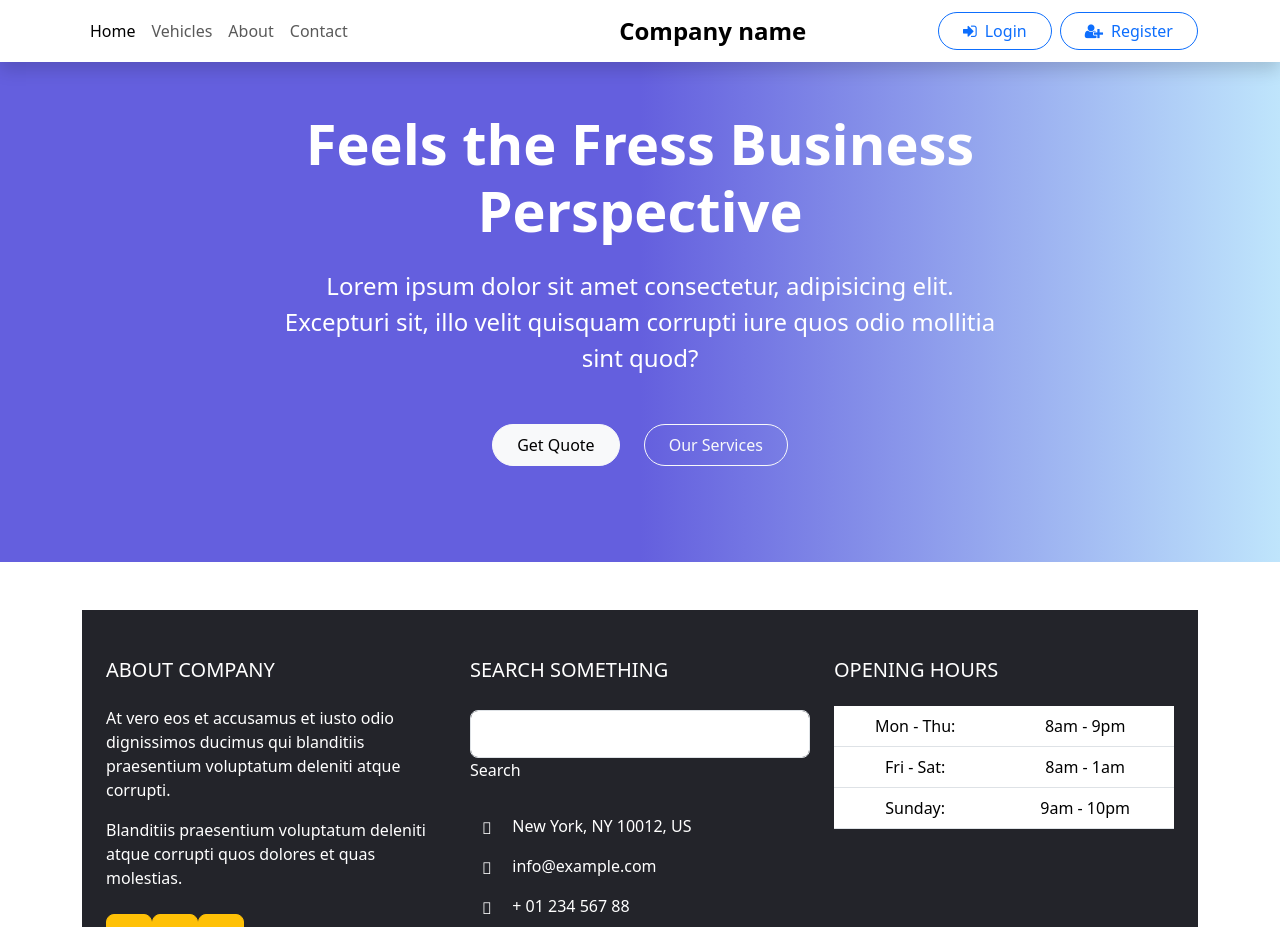
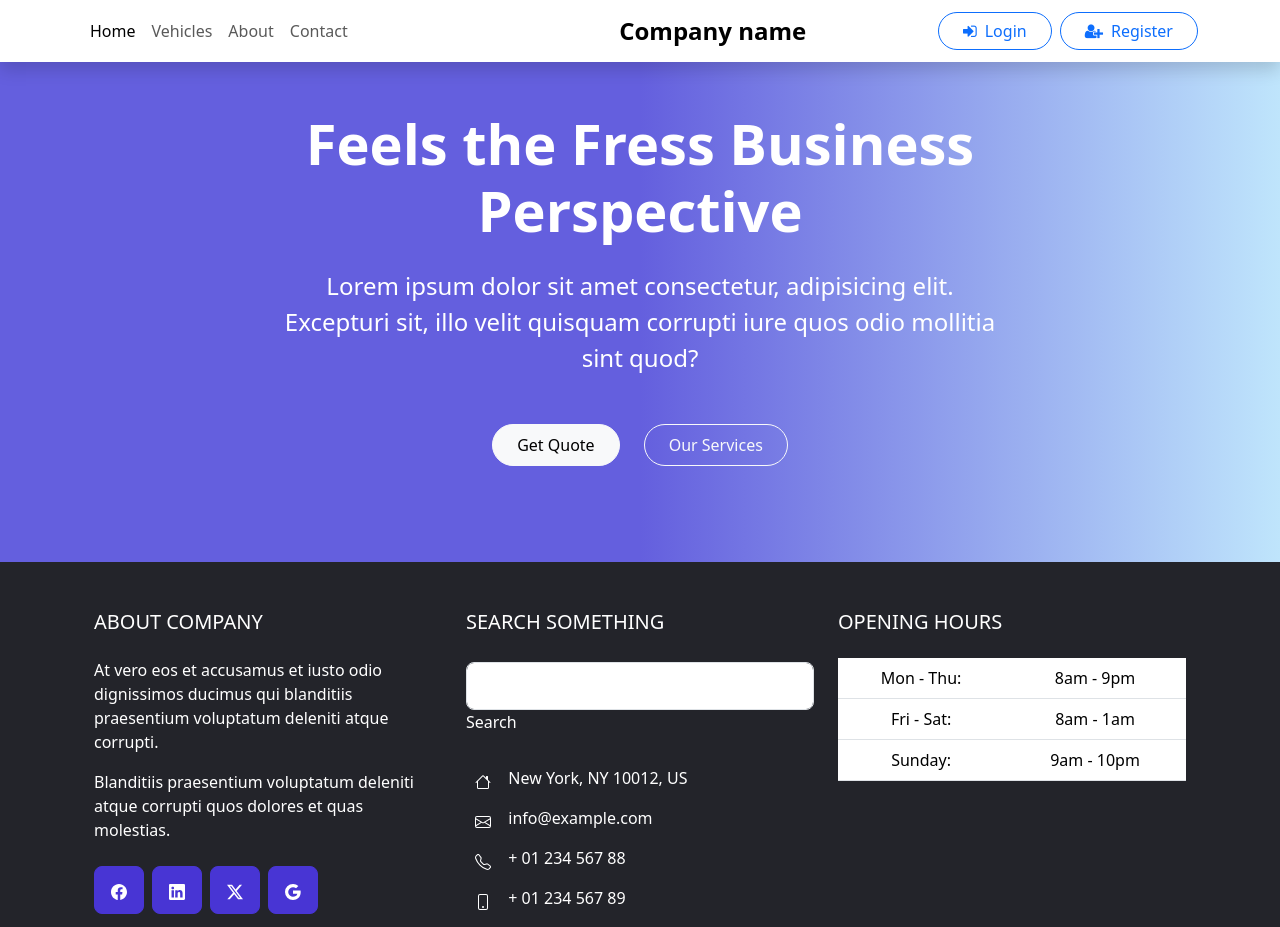
Before and after one commit to harkiratsingh2002/Project-Customet-Management, a React (Create React App) app in the folder mernweb/: page /#/ in a window 1280 px wide. Shown: the top 927 px of the page. Built offline with nearby package versions, Linux system fonts and the light colour scheme.

Commit message:
update footer

```diff
--- a/mernweb/src/CSS/footer.css
+++ b/mernweb/src/CSS/footer.css
@@ -21,3 +21,9 @@
 .text-center.p-3 {
     background-color: rgba(0, 0, 0, 0.2);
 }
+
+.btn.btn-floating.btn-warning.btn-lg.me-2 {
+    border-color: #4835d4;
+    color: white;
+    background-color: #4835d4;
+}
--- a/mernweb/src/components/footer.jsx
+++ b/mernweb/src/components/footer.jsx
@@ -4,7 +4,7 @@ import '../CSS/footer.css'
 export default function Footer() {
     return (
         // < !--Remove the container if you want to extend the Footer to full width. -- >
-        <div class="container my-5">
+
 
         <footer class="text-white text-center text-lg-start" >
             {/* <!-- Grid container --> */}
@@ -25,16 +25,24 @@ export default function Footer() {
                             molestias.
                         </p>
 
-                            <div class="mt-4">
+                        <div class="mt-4 ">
                             {/* <!-- Facebook --> */}
-                                <a type="button" class="btn btn-floating btn-warning btn-lg"><i class="fab fa-facebook-f"></i></a>
-                                {/* <!-- Dribbble --> */}
-                                <a type="button" class="btn btn-floating btn-warning btn-lg"><i class="fab fa-dribbble"></i></a>
+                            <a type="button" class="btn btn-floating btn-warning btn-lg me-2"><svg xmlns="http://www.w3.org/2000/svg" width="16" height="16" fill="currentColor" class="bi bi-facebook" viewBox="0 0 16 16">
+                                <path d="M16 8.049c0-4.446-3.582-8.05-8-8.05C3.58 0-.002 3.603-.002 8.05c0 4.017 2.926 7.347 6.75 7.951v-5.625h-2.03V8.05H6.75V6.275c0-2.017 1.195-3.131 3.022-3.131.876 0 1.791.157 1.791.157v1.98h-1.009c-.993 0-1.303.621-1.303 1.258v1.51h2.218l-.354 2.326H9.25V16c3.824-.604 6.75-3.934 6.75-7.951" />
+                            </svg></a>
+                            {/* <!-- Linkedin --> */}
+                            <a type="button" class="btn btn-floating btn-warning btn-lg me-2"><svg xmlns="http://www.w3.org/2000/svg" width="16" height="16" fill="currentColor" class="bi bi-linkedin" viewBox="0 0 16 16">
+                                <path d="M0 1.146C0 .513.526 0 1.175 0h13.65C15.474 0 16 .513 16 1.146v13.708c0 .633-.526 1.146-1.175 1.146H1.175C.526 16 0 15.487 0 14.854zm4.943 12.248V6.169H2.542v7.225zm-1.2-8.212c.837 0 1.358-.554 1.358-1.248-.015-.709-.52-1.248-1.342-1.248S2.4 3.226 2.4 3.934c0 .694.521 1.248 1.327 1.248zm4.908 8.212V9.359c0-.216.016-.432.08-.586.173-.431.568-.878 1.232-.878.869 0 1.216.662 1.216 1.634v3.865h2.401V9.25c0-2.22-1.184-3.252-2.764-3.252-1.274 0-1.845.7-2.165 1.193v.025h-.016l.016-.025V6.169h-2.4c.03.678 0 7.225 0 7.225z" />
+                            </svg></a>
                             {/* <!-- Twitter --> */}
-                                <a type="button" class="btn btn-floating btn-warning btn-lg"><i class="fab fa-twitter"></i></a>
+                            <a type="button" class="btn btn-floating btn-warning btn-lg me-2 "><svg xmlns="http://www.w3.org/2000/svg" width="16" height="16" fill="currentColor" class="bi bi-twitter-x" viewBox="0 0 16 16">
+                                <path d="M12.6.75h2.454l-5.36 6.142L16 15.25h-4.937l-3.867-5.07-4.425 5.07H.316l5.733-6.57L0 .75h5.063l3.495 4.633L12.601.75Zm-.86 13.028h1.36L4.323 2.145H2.865z" />
+                            </svg></a>
                             {/* <!-- Google + --> */}
-                                <a type="button" class="btn btn-floating btn-warning btn-lg"><i class="fab fa-google-plus-g"></i></a>
-                                {/* <!-- Linkedin --> */}
+                            <a type="button" class="btn btn-floating btn-warning btn-lg me-2"><svg xmlns="http://www.w3.org/2000/svg" width="16" height="16" fill="currentColor" class="bi bi-google" viewBox="0 0 16 16">
+                                <path d="M15.545 6.558a9.4 9.4 0 0 1 .139 1.626c0 2.434-.87 4.492-2.384 5.885h.002C11.978 15.292 10.158 16 8 16A8 8 0 1 1 8 0a7.7 7.7 0 0 1 5.352 2.082l-2.284 2.284A4.35 4.35 0 0 0 8 3.166c-2.087 0-3.86 1.408-4.492 3.304a4.8 4.8 0 0 0 0 3.063h.003c.635 1.893 2.405 3.301 4.492 3.301 1.078 0 2.004-.276 2.722-.764h-.003a3.7 3.7 0 0 0 1.599-2.431H8v-3.08z" />
+                            </svg>   </a>
+
                         </div>
                     </div>
                     {/* <!--Grid column--> */}
@@ -50,16 +58,25 @@ export default function Footer() {
 
                         <ul class="fa-ul" >
                             <li class="mb-3">
-                                    <span class="fa-li"><i class="fas fa-home"></i></span><span class="ms-2">New York, NY 10012, US</span>
+                                <span class="fa-li"><svg xmlns="http://www.w3.org/2000/svg" width="16" height="16" fill="currentColor" class="bi bi-house" viewBox="0 0 16 16">
+                                    <path d="M8.707 1.5a1 1 0 0 0-1.414 0L.646 8.146a.5.5 0 0 0 .708.708L2 8.207V13.5A1.5 1.5 0 0 0 3.5 15h9a1.5 1.5 0 0 0 1.5-1.5V8.207l.646.647a.5.5 0 0 0 .708-.708L13 5.793V2.5a.5.5 0 0 0-.5-.5h-1a.5.5 0 0 0-.5.5v1.293zM13 7.207V13.5a.5.5 0 0 1-.5.5h-9a.5.5 0 0 1-.5-.5V7.207l5-5z" />
+                                </svg></span><span class="ms-2">New York, NY 10012, US</span>
                             </li>
                             <li class="mb-3">
-                                    <span class="fa-li"><i class="fas fa-envelope"></i></span><span class="ms-2">info@example.com</span>
+                                <span class="fa-li"><svg xmlns="http://www.w3.org/2000/svg" width="16" height="16" fill="currentColor" class="bi bi-envelope" viewBox="0 0 16 16">
+                                    <path d="M0 4a2 2 0 0 1 2-2h12a2 2 0 0 1 2 2v8a2 2 0 0 1-2 2H2a2 2 0 0 1-2-2zm2-1a1 1 0 0 0-1 1v.217l7 4.2 7-4.2V4a1 1 0 0 0-1-1zm13 2.383-4.708 2.825L15 11.105zm-.034 6.876-5.64-3.471L8 9.583l-1.326-.795-5.64 3.47A1 1 0 0 0 2 13h12a1 1 0 0 0 .966-.741M1 11.105l4.708-2.897L1 5.383z" />
+                                </svg></span><span class="ms-2">info@example.com</span>
                             </li>
                             <li class="mb-3">
-                                    <span class="fa-li"><i class="fas fa-phone"></i></span><span class="ms-2">+ 01 234 567 88</span>
+                                <span class="fa-li"><svg xmlns="http://www.w3.org/2000/svg" width="16" height="16" fill="currentColor" class="bi bi-telephone" viewBox="0 0 16 16">
+                                    <path d="M3.654 1.328a.678.678 0 0 0-1.015-.063L1.605 2.3c-.483.484-.661 1.169-.45 1.77a17.6 17.6 0 0 0 4.168 6.608 17.6 17.6 0 0 0 6.608 4.168c.601.211 1.286.033 1.77-.45l1.034-1.034a.678.678 0 0 0-.063-1.015l-2.307-1.794a.68.68 0 0 0-.58-.122l-2.19.547a1.75 1.75 0 0 1-1.657-.459L5.482 8.062a1.75 1.75 0 0 1-.46-1.657l.548-2.19a.68.68 0 0 0-.122-.58zM1.884.511a1.745 1.745 0 0 1 2.612.163L6.29 2.98c.329.423.445.974.315 1.494l-.547 2.19a.68.68 0 0 0 .178.643l2.457 2.457a.68.68 0 0 0 .644.178l2.189-.547a1.75 1.75 0 0 1 1.494.315l2.306 1.794c.829.645.905 1.87.163 2.611l-1.034 1.034c-.74.74-1.846 1.065-2.877.702a18.6 18.6 0 0 1-7.01-4.42 18.6 18.6 0 0 1-4.42-7.009c-.362-1.03-.037-2.137.703-2.877z" />
+                                </svg></span><span class="ms-2">+ 01 234 567 88</span>
                             </li>
                             <li class="mb-3">
-                                    <span class="fa-li"><i class="fas fa-print"></i></span><span class="ms-2">+ 01 234 567 89</span>
+                                <span class="fa-li"><svg xmlns="http://www.w3.org/2000/svg" width="16" height="16" fill="currentColor" class="bi bi-phone" viewBox="0 0 16 16">
+                                    <path d="M11 1a1 1 0 0 1 1 1v12a1 1 0 0 1-1 1H5a1 1 0 0 1-1-1V2a1 1 0 0 1 1-1zM5 0a2 2 0 0 0-2 2v12a2 2 0 0 0 2 2h6a2 2 0 0 0 2-2V2a2 2 0 0 0-2-2z" />
+                                    <path d="M8 14a1 1 0 1 0 0-2 1 1 0 0 0 0 2" />
+                                </svg></span><span class="ms-2">+ 01 234 567 89</span>
                             </li>
                         </ul>
                     </div>
@@ -98,9 +115,9 @@ export default function Footer() {
                 <a class="text-white" href="https://mdbootstrap.com/">MDBootstrap.com</a>
             </div>
             {/* <!-- Copyright --> */}
-            </footer>
+        </footer >
 
-        </div>
+
         /* <!-- End of .container --> */
     );
 }
--- /dev/null
+++ b/package.json
@@ -0,0 +1,5 @@
+{
+  "dependencies": {
+    "bootstrap-icons": "^1.11.3"
+  }
+}
```
Also changed, not shown: 1 other file (tests, documents, lock files or other folders). Lines whose indentation alone changed are shown as unchanged.
